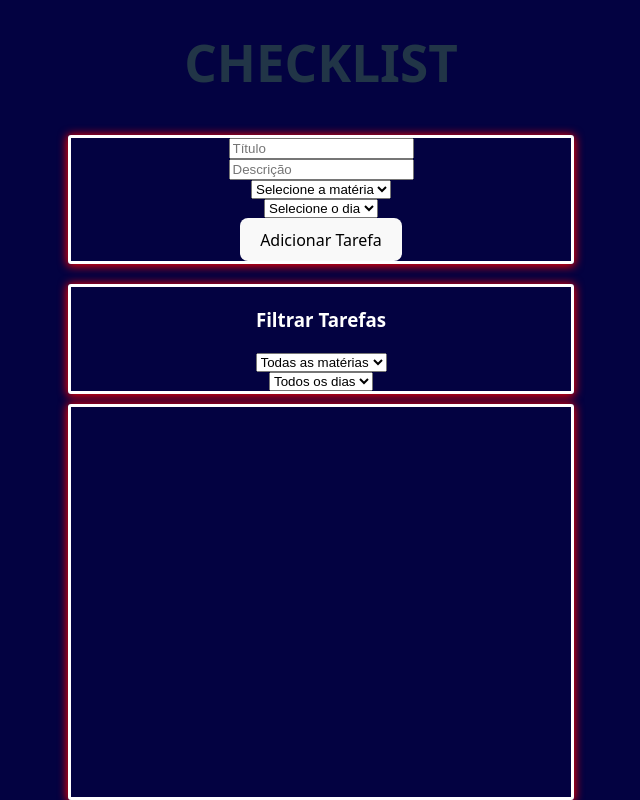
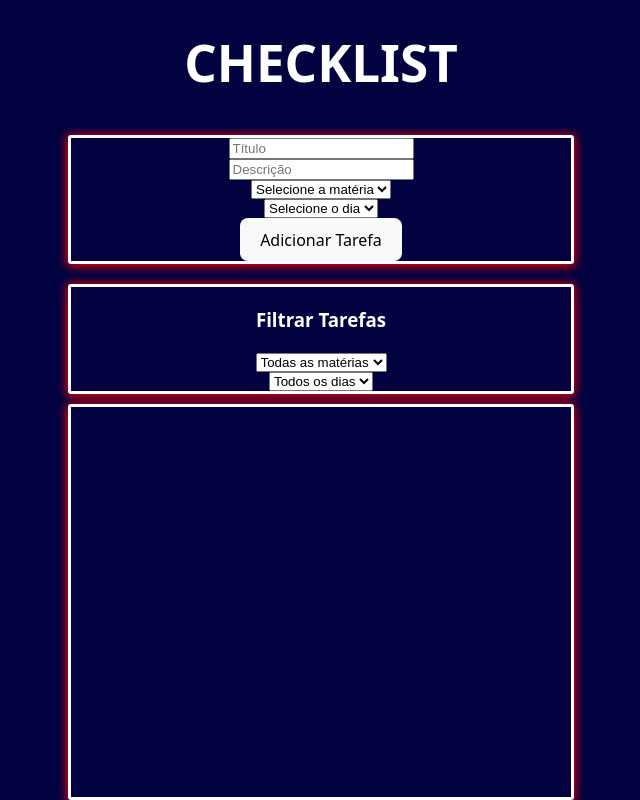
Before and after one commit to felypecarlos99/SaberCarlos1, a React (Vite) app: page / in a window 1280 px wide. Shown: the whole page, without its empty margins (319-959 px from the left). Built offline with nearby package versions, Linux system fonts and the light colour scheme.

Commit message:
salvar 24 06

```diff
--- a/src/App.css
+++ b/src/App.css
@@ -6,6 +6,7 @@
   align-items: center;
   flex-direction: column;
   background-color:rgb(3, 2, 65);
+  color: white;
 }
 
 .card1{
--- /dev/null
+++ b/src/components/formulario.jsx
@@ -0,0 +1,3 @@
+import React from "react";
+
+export const Formulario({setDescricao, setTitulo, setMateria, setDia,})
```
Also changed, not shown: src/components/ListaTarefas.jsx (added).
